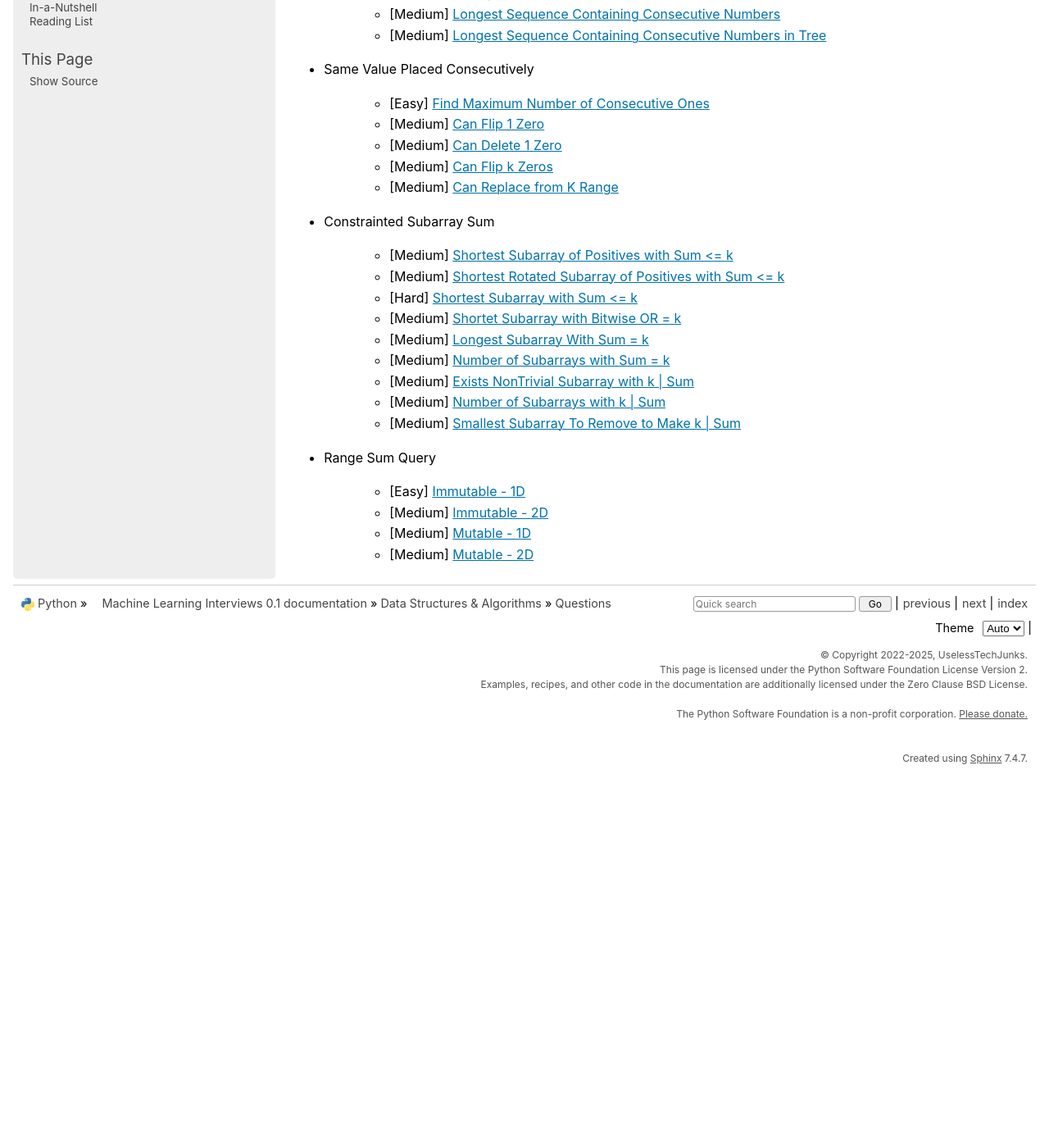
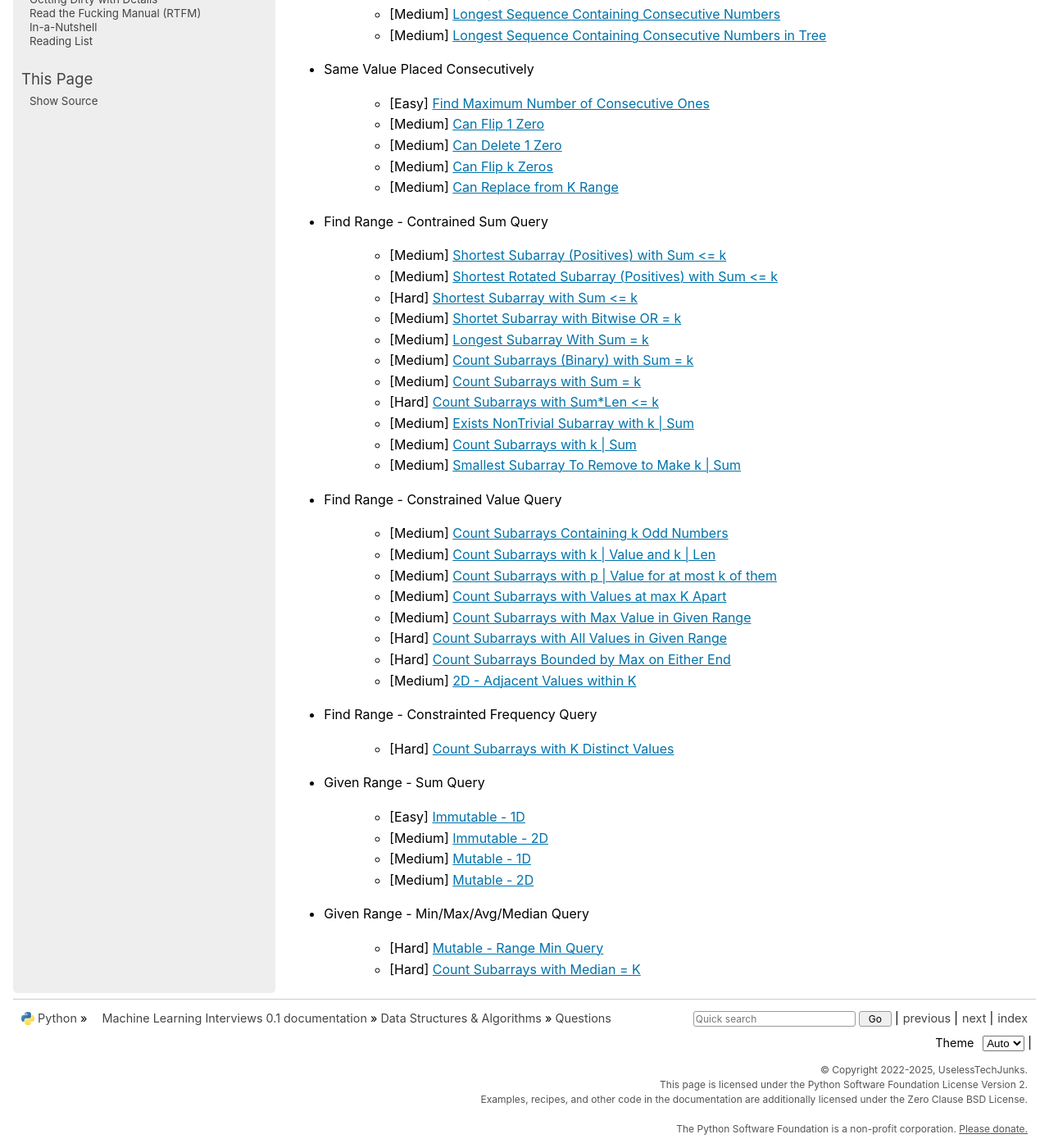
Before and after one commit to uselesstechjunks/leetcode, a Sphinx documentation site: the page built from docs/source/dsa/qb.rst, in a window 1280 px wide and 1400 px high, scrolled down 313 px. Shown: the whole window at 82% size. Built offline with Sphinx 7.4.7, drawn with Linux system fonts in a browser that asks for light colours; pages that are not in the unit, such as notebooks, are missing from menus; before the commit the page ends 1256 px from its top, so only the background shows below that.

Commit message:
Update qb.rst

```diff
--- a/docs/source/dsa/qb.rst
+++ b/docs/source/dsa/qb.rst
@@ -16,20 +16,39 @@ Questions
 	- [Medium] `Can Delete 1 Zero <https://leetcode.com/problems/longest-subarray-of-1s-after-deleting-one-element/description/>`_
 	- [Medium] `Can Flip k Zeros <https://leetcode.com/problems/max-consecutive-ones-iii/description/>`_
 	- [Medium] `Can Replace from K Range <https://leetcode.com/problems/maximum-beauty-of-an-array-after-applying-operation/description/>`_
-- Constrainted Subarray Sum
+- Find Range - Contrained Sum Query
 
-	- [Medium] `Shortest Subarray of Positives with Sum <= k <https://leetcode.com/problems/minimum-size-subarray-sum/description/>`_
-	- [Medium] `Shortest Rotated Subarray of Positives with Sum <= k <https://leetcode.com/problems/minimum-operations-to-reduce-x-to-zero/description/>`_
+	- [Medium] `Shortest Subarray (Positives) with Sum <= k <https://leetcode.com/problems/minimum-size-subarray-sum/description/>`_
+	- [Medium] `Shortest Rotated Subarray (Positives) with Sum <= k <https://leetcode.com/problems/minimum-operations-to-reduce-x-to-zero/description/>`_
 	- [Hard] `Shortest Subarray with Sum <= k <https://leetcode.com/problems/shortest-subarray-with-sum-at-least-k/description/>`_
 	- [Medium] `Shortet Subarray with Bitwise OR = k <https://leetcode.com/problems/shortest-subarray-with-or-at-least-k-ii/description/>`_
 	- [Medium] `Longest Subarray With Sum = k <https://leetcode.com/problems/maximum-size-subarray-sum-equals-k/>`_
-	- [Medium] `Number of Subarrays with Sum = k <https://leetcode.com/problems/subarray-sum-equals-k/description/>`_
+	- [Medium] `Count Subarrays (Binary) with Sum = k <https://leetcode.com/problems/binary-subarrays-with-sum/description/>`_
+	- [Medium] `Count Subarrays with Sum = k <https://leetcode.com/problems/subarray-sum-equals-k/description/>`_
+	- [Hard] `Count Subarrays with Sum*Len <= k <https://leetcode.com/problems/count-subarrays-with-score-less-than-k/description/>`_
 	- [Medium] `Exists NonTrivial Subarray with k | Sum <https://leetcode.com/problems/continuous-subarray-sum/description/>`_
-	- [Medium] `Number of Subarrays with k | Sum <https://leetcode.com/problems/subarray-sums-divisible-by-k/description/>`_
+	- [Medium] `Count Subarrays with k | Sum <https://leetcode.com/problems/subarray-sums-divisible-by-k/description/>`_
 	- [Medium] `Smallest Subarray To Remove to Make k | Sum <https://leetcode.com/problems/make-sum-divisible-by-p/description/>`_
-- Range Sum Query
+- Find Range - Constrained Value Query
+
+	- [Medium] `Count Subarrays Containing k Odd Numbers <https://leetcode.com/problems/count-number-of-nice-subarrays/description/>`_
+	- [Medium] `Count Subarrays with k | Value and k | Len <https://leetcode.com/problems/count-of-interesting-subarrays/>`_
+	- [Medium] `Count Subarrays with p | Value for at most k of them <https://leetcode.com/problems/k-divisible-elements-subarrays/>`_
+	- [Medium] `Count Subarrays with Values at max K Apart <https://leetcode.com/problems/longest-continuous-subarray-with-absolute-diff-less-than-or-equal-to-limit/description/>`_
+	- [Medium] `Count Subarrays with Max Value in Given Range <https://leetcode.com/problems/number-of-subarrays-with-bounded-maximum/description/>`_
+	- [Hard] `Count Subarrays with All Values in Given Range <https://leetcode.com/problems/count-subarrays-with-fixed-bounds/description/>`_
+	- [Hard] `Count Subarrays Bounded by Max on Either End <https://leetcode.com/problems/find-the-number-of-subarrays-where-boundary-elements-are-maximum/>`_
+	- [Medium] `2D - Adjacent Values within K <https://leetcode.com/problems/find-the-grid-of-region-average/description/>`_
+- Find Range - Constrainted Frequency Query
+
+	- [Hard] `Count Subarrays with K Distinct Values <https://leetcode.com/problems/subarrays-with-k-different-integers/>`_
+- Given Range - Sum Query
 
 	- [Easy] `Immutable - 1D <https://leetcode.com/problems/range-sum-query-immutable/description/>`_
 	- [Medium] `Immutable - 2D <https://leetcode.com/problems/range-sum-query-2d-immutable/description/>`_
 	- [Medium] `Mutable - 1D <https://leetcode.com/problems/range-sum-query-mutable/>`_
 	- [Medium] `Mutable - 2D <https://leetcode.com/problems/range-sum-query-2d-mutable/description/>`_
+- Given Range - Min/Max/Avg/Median Query
+
+	- [Hard] `Mutable - Range Min Query <https://www.spoj.com/problems/RMQSQ/>`_
+	- [Hard] `Count Subarrays with Median = K <https://leetcode.com/problems/count-subarrays-with-median-k/>`_
```
